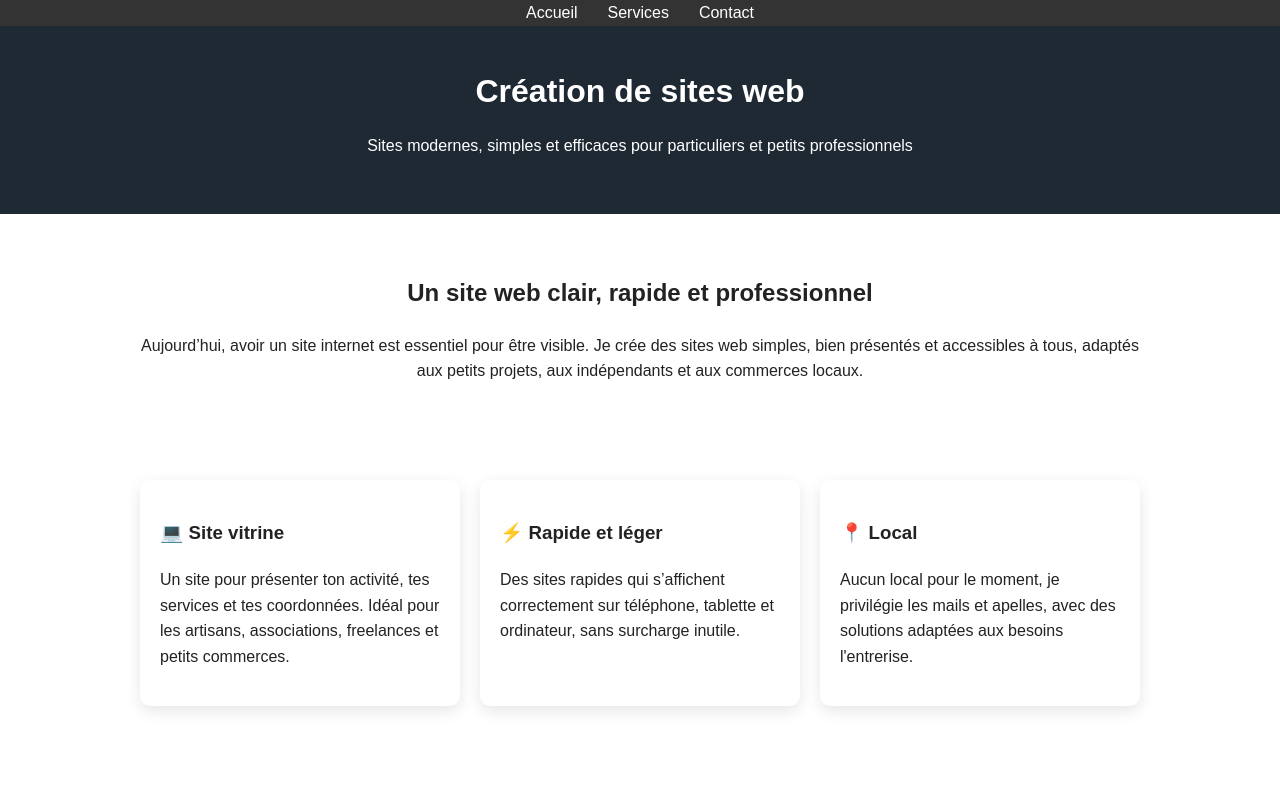
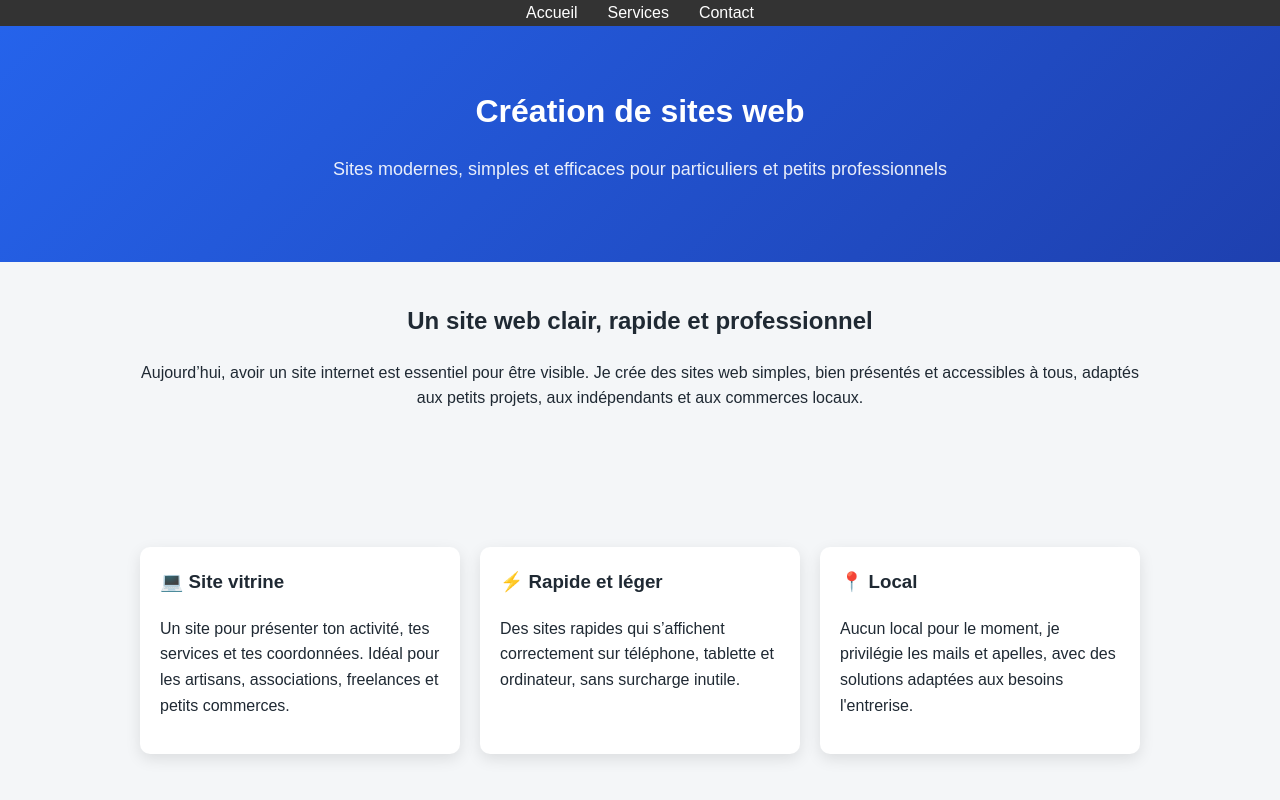
Before and after one commit to Yaw-web0106/NextSite, a plain HTML site: page index.html in a window 1280 px wide. Shown: the top 800 px of the page. Drawn offline with Linux system fonts and the light colour scheme.

Commit message:
Update style.css

```diff
--- a/style.css
+++ b/style.css
@@ -141,3 +141,38 @@ footer {
   padding: 20px;
   color: #555;
 }
+body {
+  margin: 0;
+  font-family: Arial, Helvetica, sans-serif;
+  background: #f4f6f8;
+  color: #1f2933;
+}
+
+h1, h2, h3 {
+  margin-top: 0;
+}
+
+section {
+  margin-bottom: 40px;
+}
+
+header {
+  background: linear-gradient(135deg, #2563eb, #1e40af);
+  color: white;
+  padding: 60px 20px;
+  text-align: center;
+}
+
+header p {
+  font-size: 18px;
+  opacity: 0.9;
+}
+
+.card {
+  transition: transform 0.2s ease, box-shadow 0.2s ease;
+}
+
+.card:hover {
+  transform: translateY(-5px);
+  box-shadow: 0 10px 25px rgba(0,0,0,0.15);
+}
```
